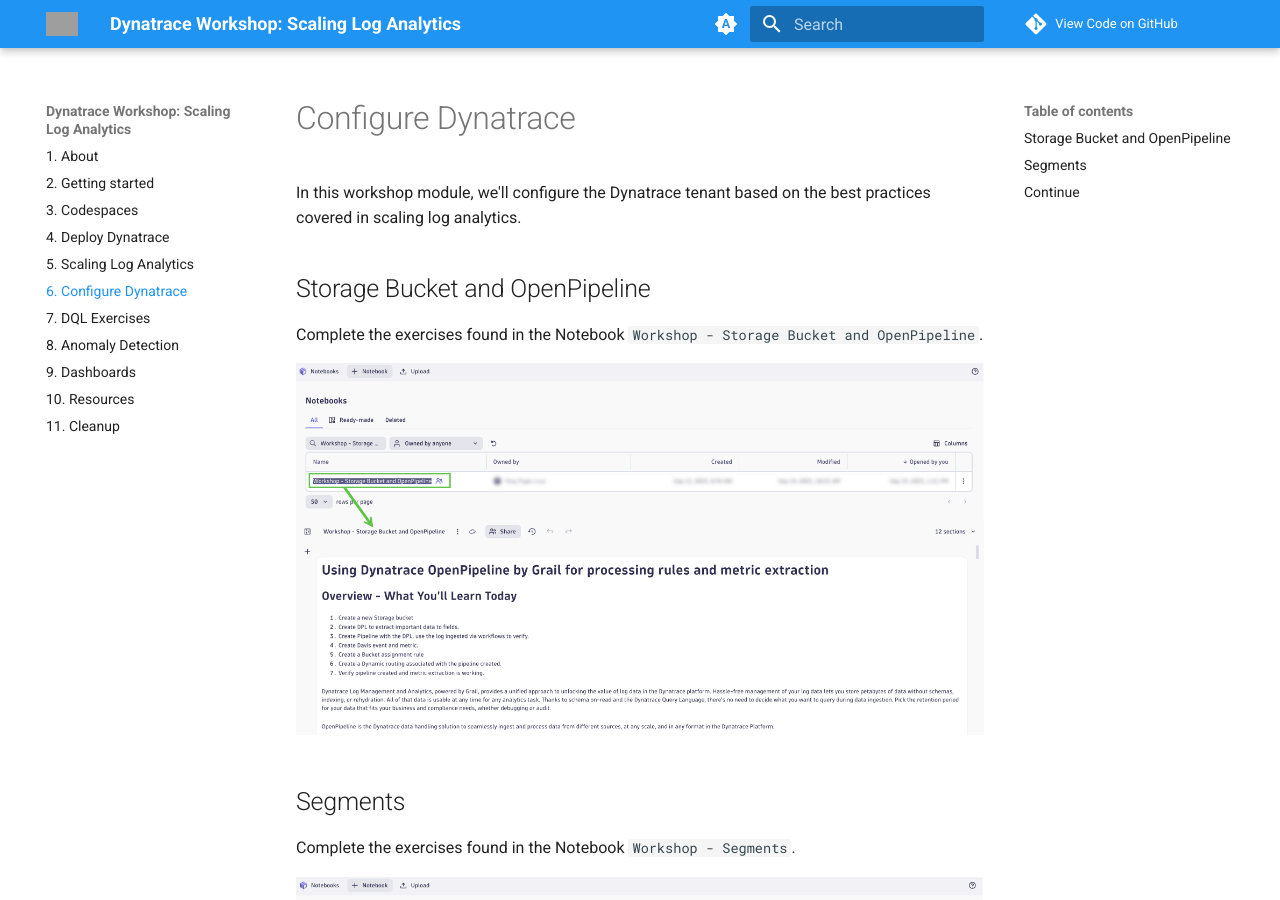
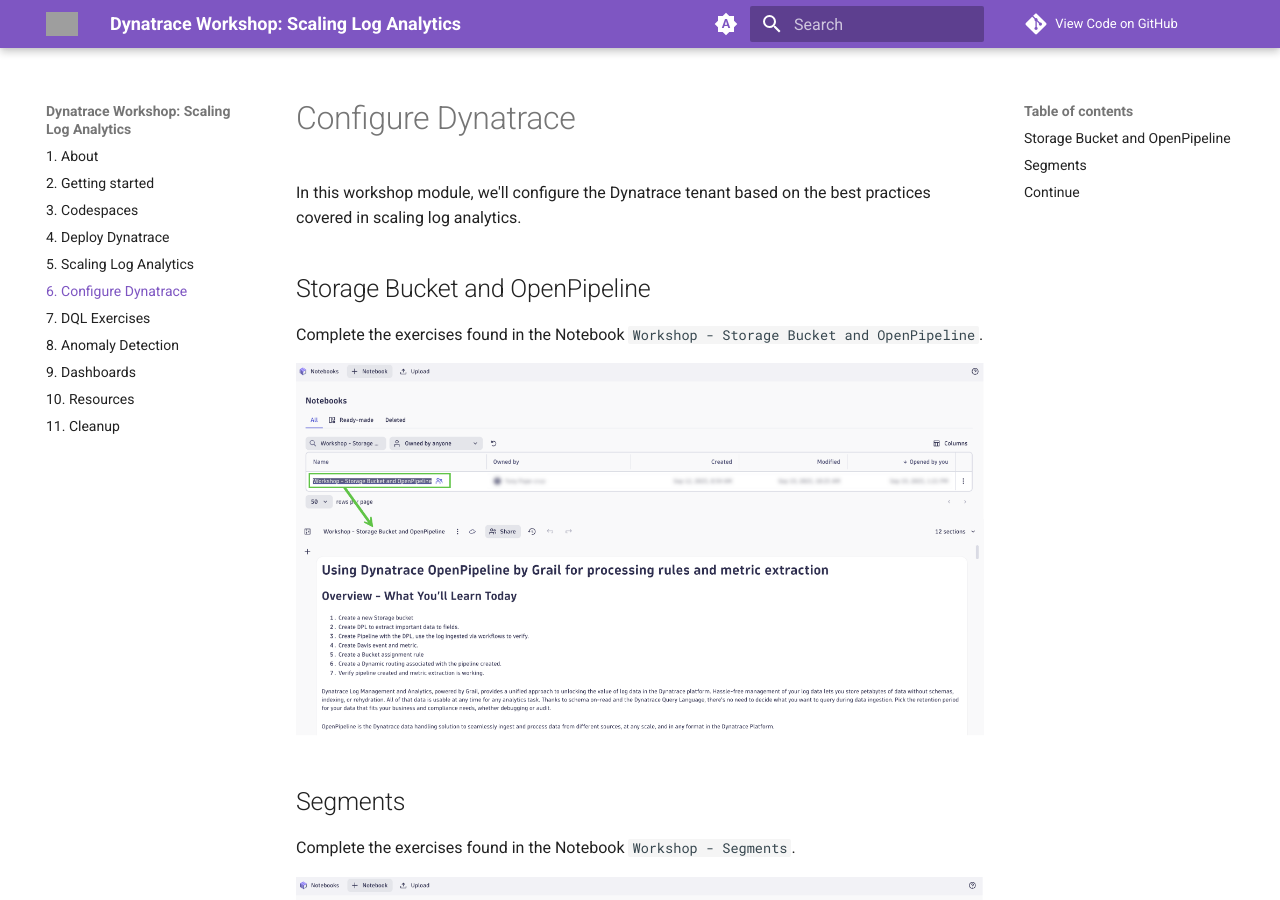
Before and after one commit to dynatrace-wwse/workshop-dynatrace-log-analytics, an MkDocs documentation site: the page built from docs/6-configure-dynatrace.md, in a window 1280 px wide and 900 px high. Built offline with MkDocs 1.6.1 and Material for MkDocs 9.7.7, drawn with Linux system fonts in a browser that asks for light colours; comment, search, counter and statistics services are not loaded; grey boxes are pictures that could not be loaded.

```diff
--- a/mkdocs.yaml
+++ b/mkdocs.yaml
@@ -23,7 +23,7 @@ theme:
   palette:
   # Palette toggle for automatic mode
   - media: "(prefers-color-scheme)"
-    primary: blue
+    primary: deep-purple
     toggle:
       icon: material/brightness-auto
       name: Switch to light mode
@@ -31,7 +31,7 @@ theme:
   # Palette toggle for light mode
   - media: "(prefers-color-scheme: light)"
     scheme: default
-    primary: blue
+    primary: deep-purple
     toggle:
       icon: material/brightness-7
       name: Switch to dark mode
@@ -39,7 +39,7 @@ theme:
   # Palette toggle for dark mode
   - media: "(prefers-color-scheme: dark)"
     scheme: slate
-    primary: blue
+    primary: deep-purple
     toggle:
       icon: material/brightness-4
       name: Switch to system preference
```
Also changed, not shown: README.md (+2 -1 lines).
